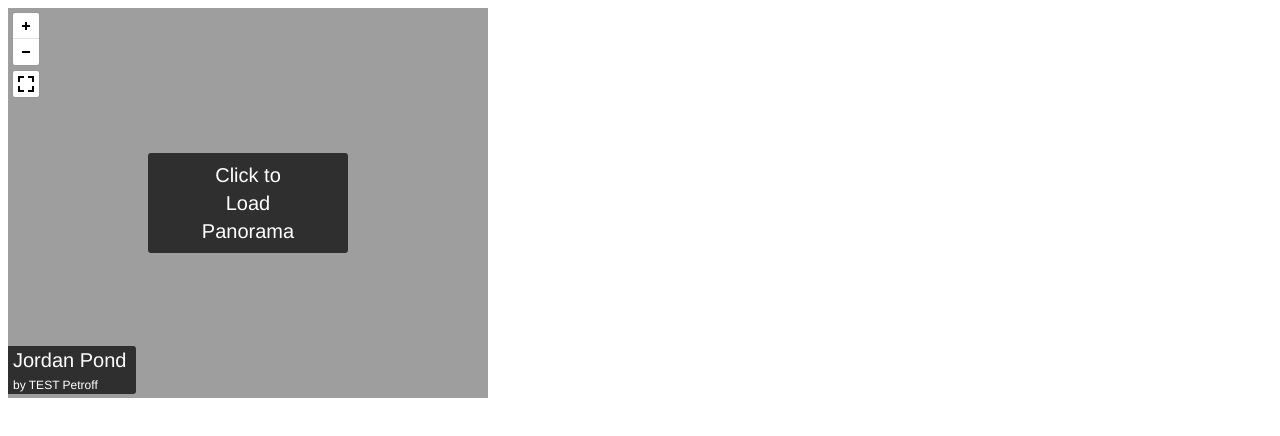
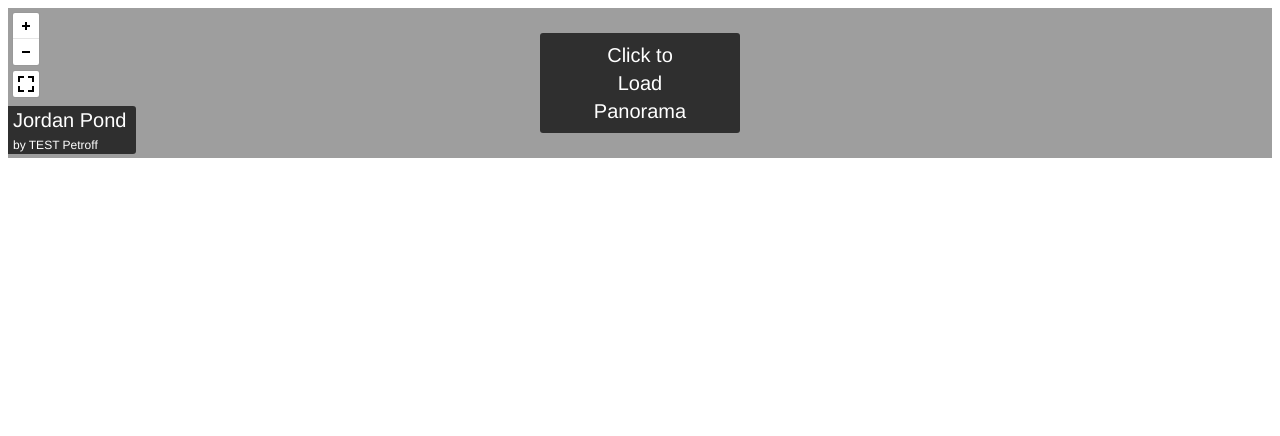
Before and after one commit to minhwan-kim/interactive, a website: page pannellum-master/examples/example.htm in a window 1280 px wide. Drawn offline with Linux system fonts and the light colour scheme.

Commit message:
Add files via upload

```diff
--- a/pannellum-master/examples/example.htm
+++ b/pannellum-master/examples/example.htm
@@ -5,6 +5,6 @@
     <meta http-equiv="Content-Type" content="text/html; charset=UTF-8" />
 </head>
 <body>
-    <iframe width="480" height="390" allowfullscreen style="border-style:none;" src="../src/standalone/pannellum.htm?panorama=../../examples/towers.jpg&amp;title=Jordan%20Pond&amp;author=TEST%20Petroff&amp;preview=../../examples/towers.jpg"></iframe>
+    <iframe width="100%" height="100%" allowfullscreen style="border-style:none;" src="../src/standalone/pannellum.htm?panorama=../../examples/towers.jpg&amp;title=Jordan%20Pond&amp;author=TEST%20Petroff&amp;preview=../../examples/towers.jpg"></iframe>
 </body>
 </html>
```
